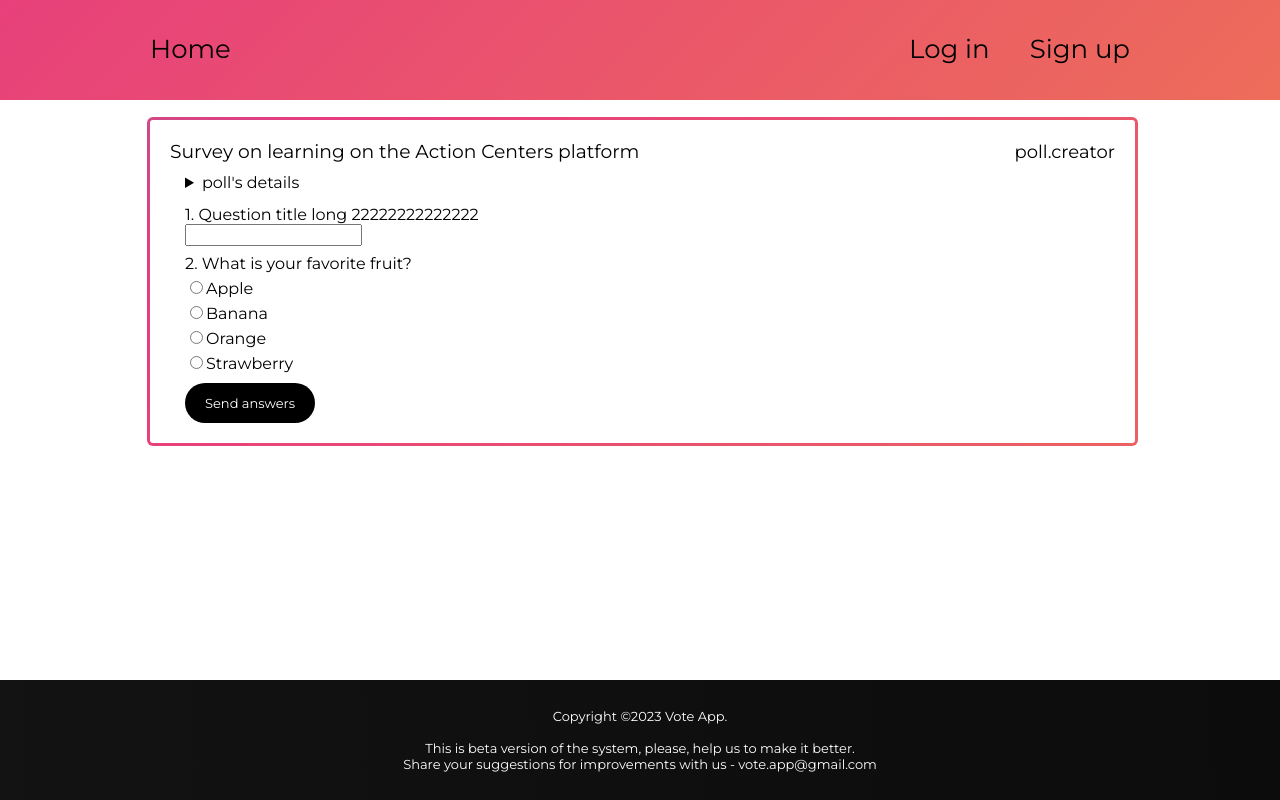
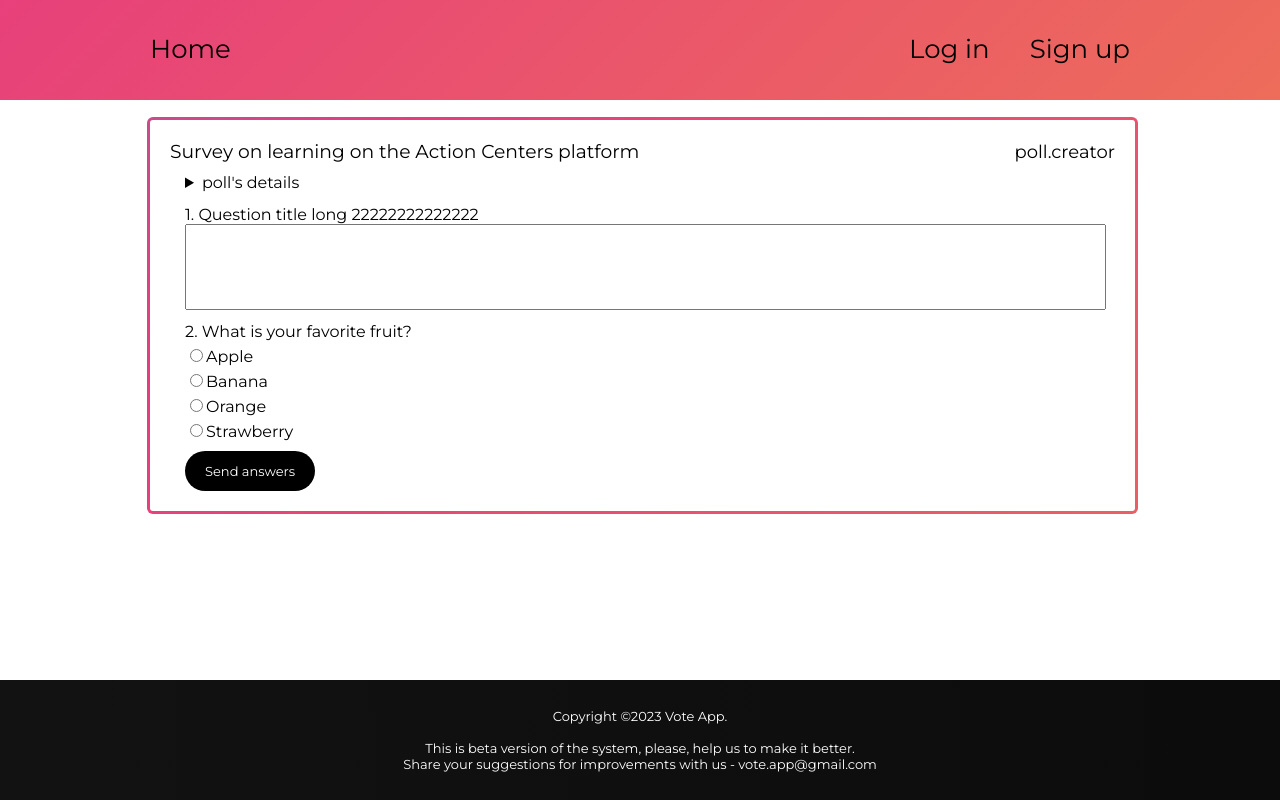
Before and after one commit to wakedupblessed/VoteApp, a React (Create React App) app in the folder web/: page /polls/1 in a window 1280 px wide. Built offline with nearby package versions, Linux system fonts and the light colour scheme.

Commit message:
styled not-found-page, multiple-and-open-question

```diff
--- a/web/src/api/Polls/FAKE_DATA.ts
+++ b/web/src/api/Polls/FAKE_DATA.ts
@@ -72,7 +72,7 @@ const FAKE_DATA: ApiResponse = {
         {
           id: "gender",
           title: "What is your gender?",
-          type: QuestionType.SingleChoice,
+          type: QuestionType.MultipleChoice,
           options: [
             {
               id: "male",
--- a/web/src/components/Questions/MultipleChoiceQuestion.tsx
+++ b/web/src/components/Questions/MultipleChoiceQuestion.tsx
@@ -23,11 +23,11 @@ const MultipleChoiceQuestion = (props: CustomQuestionProps) => {
   return (
     <MultipleChoiceQuestionStyled>
       <BaseQuestion index={props.index} title={props.data.title}>
-        <div>
+        <StyledOptionsContainer>
           {question.options.map((option) => (
             <label key={option.id}>
               <input
-                type='checkbox'
+                type="checkbox"
                 name={`question-${question.id}`}
                 value={option.id}
                 checked={selectedOptions.includes(option.id)}
@@ -36,7 +36,7 @@ const MultipleChoiceQuestion = (props: CustomQuestionProps) => {
               {option.title}
             </label>
           ))}
-        </div>
+        </StyledOptionsContainer>
       </BaseQuestion>
     </MultipleChoiceQuestionStyled>
   );
@@ -45,3 +45,10 @@ const MultipleChoiceQuestion = (props: CustomQuestionProps) => {
 export default MultipleChoiceQuestion;
 
 const MultipleChoiceQuestionStyled = styled.div``;
+
+const StyledOptionsContainer = styled.div`
+  margin-top: 5px;
+  display: flex;
+  flex-direction: column;
+  gap: 3px;
+`;
--- a/web/src/components/Questions/OpenAnswerQuestion.tsx
+++ b/web/src/components/Questions/OpenAnswerQuestion.tsx
@@ -18,7 +18,7 @@ const OpenAnswerQuestion = (props: CustomQuestionProps) => {
     <OpenAnswerQuestionStyled>
       <BaseQuestion index={props.index} title={props.data.title}>
         <div>
-          <input type='text' id={question.id} onChange={handleAnswerChange} />
+          <StyledTextArea id={question.id} onChange={handleAnswerChange} />
         </div>
       </BaseQuestion>
     </OpenAnswerQuestionStyled>
@@ -28,3 +28,10 @@ const OpenAnswerQuestion = (props: CustomQuestionProps) => {
 export default OpenAnswerQuestion;
 
 const OpenAnswerQuestionStyled = styled.div``;
+
+const StyledTextArea = styled.textarea`
+  width: 100%;
+  min-height: 5rem;
+  font-size: 15px;
+  resize: none;
+`;
--- a/web/src/pages/NotFound/NotFound.tsx
+++ b/web/src/pages/NotFound/NotFound.tsx
@@ -3,12 +3,13 @@ import styled from "styled-components";
 export const NotFound = () => {
   return (
     <>
-      <Title>Not Found</Title>
+      <Title>Page Not Found</Title>
     </>
   );
 };
 
 const Title = styled.div`
+  text-align:center;
   margin-top: 40px;
   font-size: 40px;
   font-weight: 400;
```
